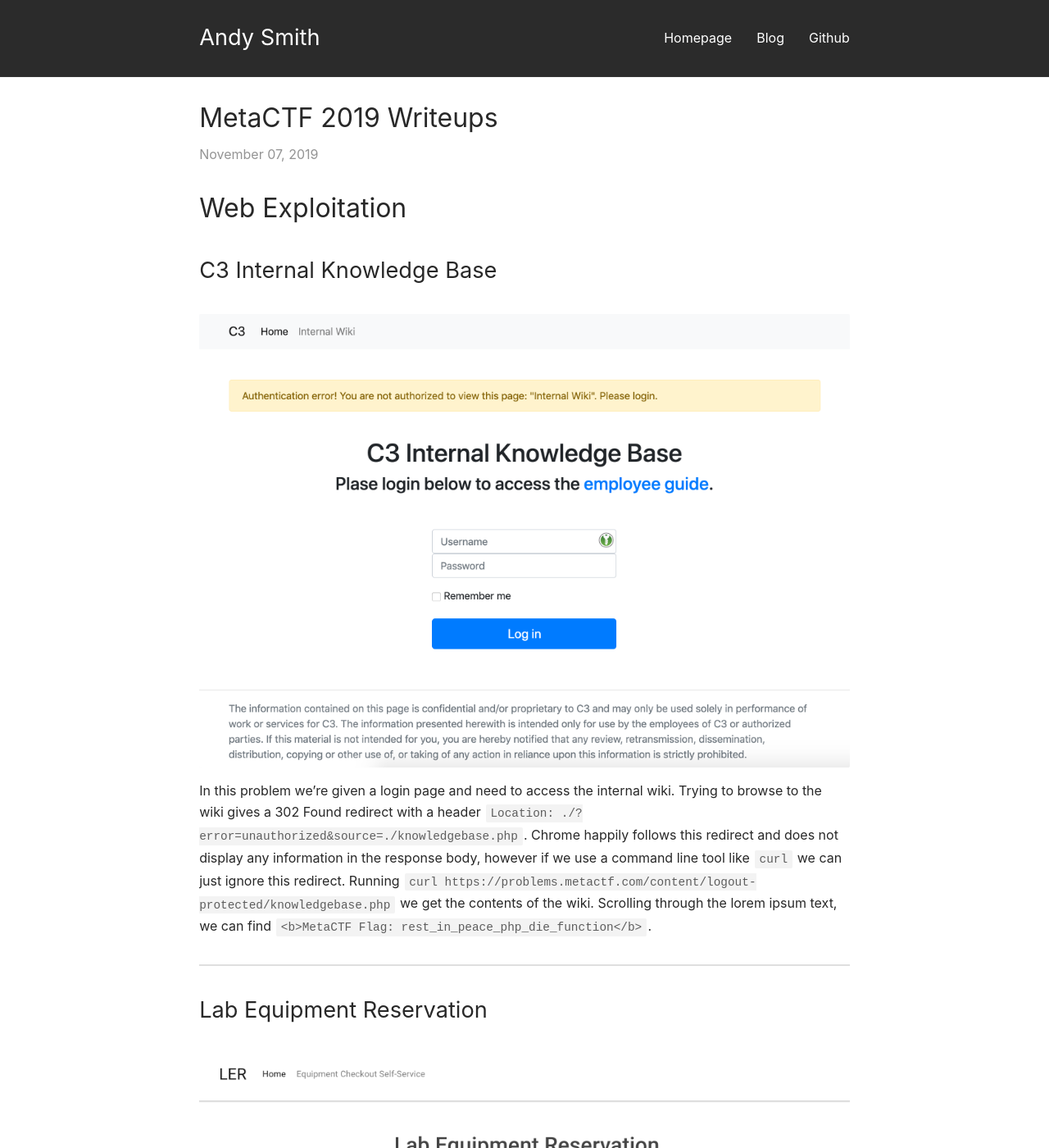
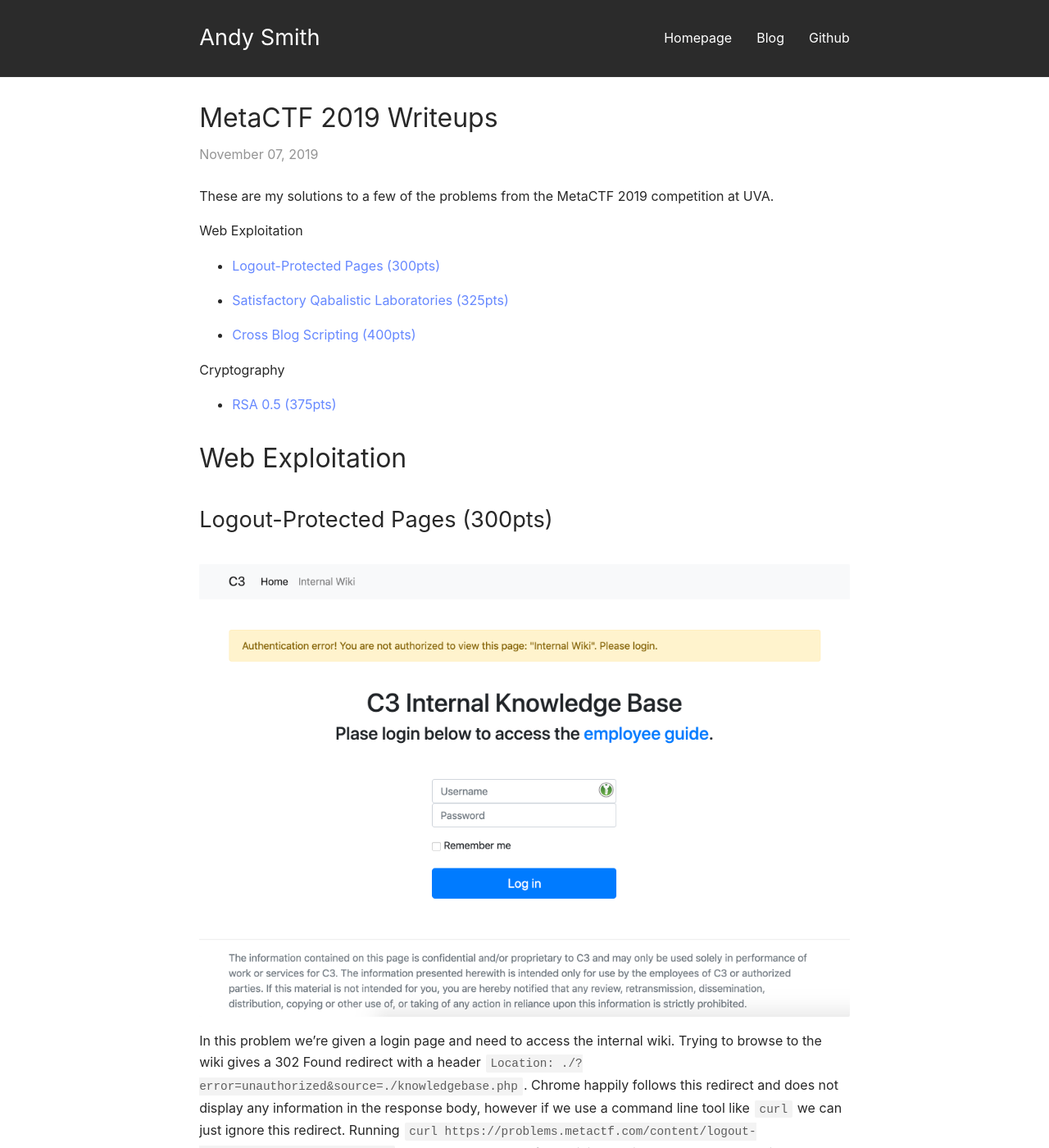
Before and after one commit to andyjsmith/andyjsmith.github.io, a Jekyll site: the page built from _posts/2019-11-07-MetaCTF-2019-Writeups.md, in a window 1280 px wide and 1400 px high. Shown: the whole window at 82% size. Built offline with Jekyll 4.4.1, drawn with Linux system fonts in a browser that asks for light colours; our own code applies the rules of GitHub Pages for plain Markdown files; some of the changed text lies outside the part shown.

Commit message:
Added table of contents

```diff
--- a/_posts/2019-11-07-MetaCTF-2019-Writeups.md
+++ b/_posts/2019-11-07-MetaCTF-2019-Writeups.md
@@ -4,14 +4,27 @@ author: Andy Smith
 mathjax: true
 ---
 
+These are my solutions to a few of the problems from the MetaCTF 2019 competition at UVA.
+
+Web Exploitation
+* [Logout-Protected Pages (300pts)](#Logout-Protected-Pages-(300pts))
+
+* [Satisfactory Qabalistic Laboratories (325pts)](#Satisfactory-Qabalistic-Laboratories-(325pts))
+
+* [Cross Blog Scripting (400pts)](#Cross-Blog-Scripting-(400pts))
+
+Cryptography
+* [RSA 0.5 (375pts)](#RSA-0.5-(375pts))
+
+
 # Web Exploitation
-## C3 Internal Knowledge Base
+## Logout-Protected Pages (300pts)
 ![c3_employee_knowledgebase.png](/assets/images/metactf/c3_employee_knowledgebase.png)
 In this problem we're given a login page and need to access the internal wiki. Trying to browse to the wiki gives a 302 Found redirect with a header `Location: ./?error=unauthorized&source=./knowledgebase.php`. Chrome happily follows this redirect and does not display any information in the response body, however if we use a command line tool like `curl` we can just ignore this redirect. Running `curl https://problems.metactf.com/content/logout-protected/knowledgebase.php` we get the contents of the wiki. Scrolling through the lorem ipsum text, we can find `<b>MetaCTF Flag: rest_in_peace_php_die_function</b>`.
 
 ---
 
-## Lab Equipment Reservation
+## Satisfactory Qabalistic Laboratories (325pts)
 ![lab_equipment_1.png](/assets/images/metactf/lab_equipment_1.png)
 
 This problem starts off looking similar to the previous. Based on the URL (https://problems.metactf.com/content/sq-labs-nb) this is probably a SQL injection challenge. I tried the login page first but the username and password fields appeared to not be injectable. There is however another page, and it has a search box.
@@ -66,7 +79,7 @@ Running these two commands separately and then concatenating the two values from
 
 ---
 
-## Josh's Sleek Blog
+## Cross Blog Scripting (400pts)
 ![sleek_1.png](/assets/images/metactf/sleek_1.png)
 
 This problem shows an input box to post on Josh's Sleek Blog. Posting some bogus data along with some HTML, we see that HTML is being escaped and script tags don't appear to work.
@@ -127,7 +140,7 @@ Navigating to the homepage, the blog shows us the flag `c4nt_fa11_4_ph1shing_sca
 ---
 
 # Cryptography
-## RSA 0.5
+## RSA 0.5 (375pts)
 Included files: [rsa05.zip](/assets/images/metactf/rsa05.zip)
 
 We're given a sample.in and sample.out file along with flag.out. The out files are encrypted with a trivial implementation of RSA seen in the `RSA 0.5.py` file. Looking through this code, there are two important items to note. First, the modulus being used is 2^512, which uses 513 bits. Given RSA needs to use much larger numbers than symmetric crypto, the large size of this modulus is not surprising. However, the second key part to note is the encrypt function:
```
